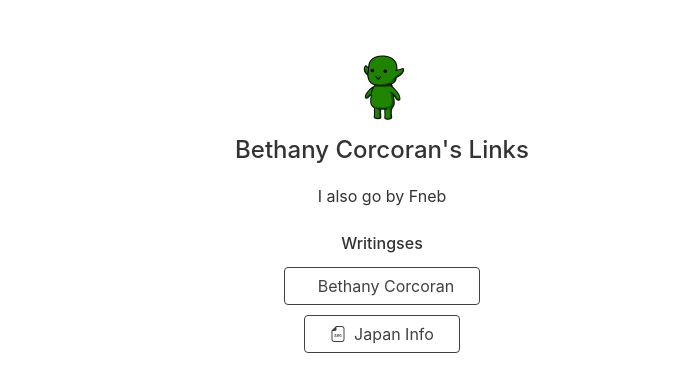
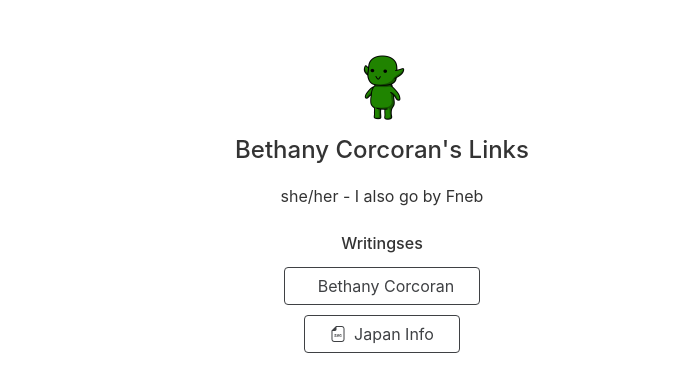
Before and after one commit to fneb/randomstuffwinlinkhub, a Jekyll site: the page built from index.html, in a window 1280 px wide. Shown: the top 372 px of the page, without its empty margins (258-943 px from the left). Built offline with Jekyll 4.4.1, drawn with Linux system fonts in a browser that asks for light colours; nearby versions of some CDN libraries.

Commit message:
Update _config.yml

```diff
--- a/_config.yml
+++ b/_config.yml
@@ -4,7 +4,7 @@ theme: linkhub-jekyll-theme
 # Site Configuration
 name: Bethany Corcoran's Links  # Name of your website
 tagline: Bethany Corcoran aka Fneb  # Set your preferred page title
-description: I also go by Fneb  # Also used as a meta description
+description: she/her - I also go by Fneb  # Also used as a meta description
 favicon: https://picsum.photos/32/32 # Path / URL to the favicon of your website (e.g., 'assets/images/favicon.png')
 logo: assets/goblinhappy.png # Path / URL to the logo (e.g., 'assets/images/logo.png')
 url: https://randomstuff.win # URL of your website
```
